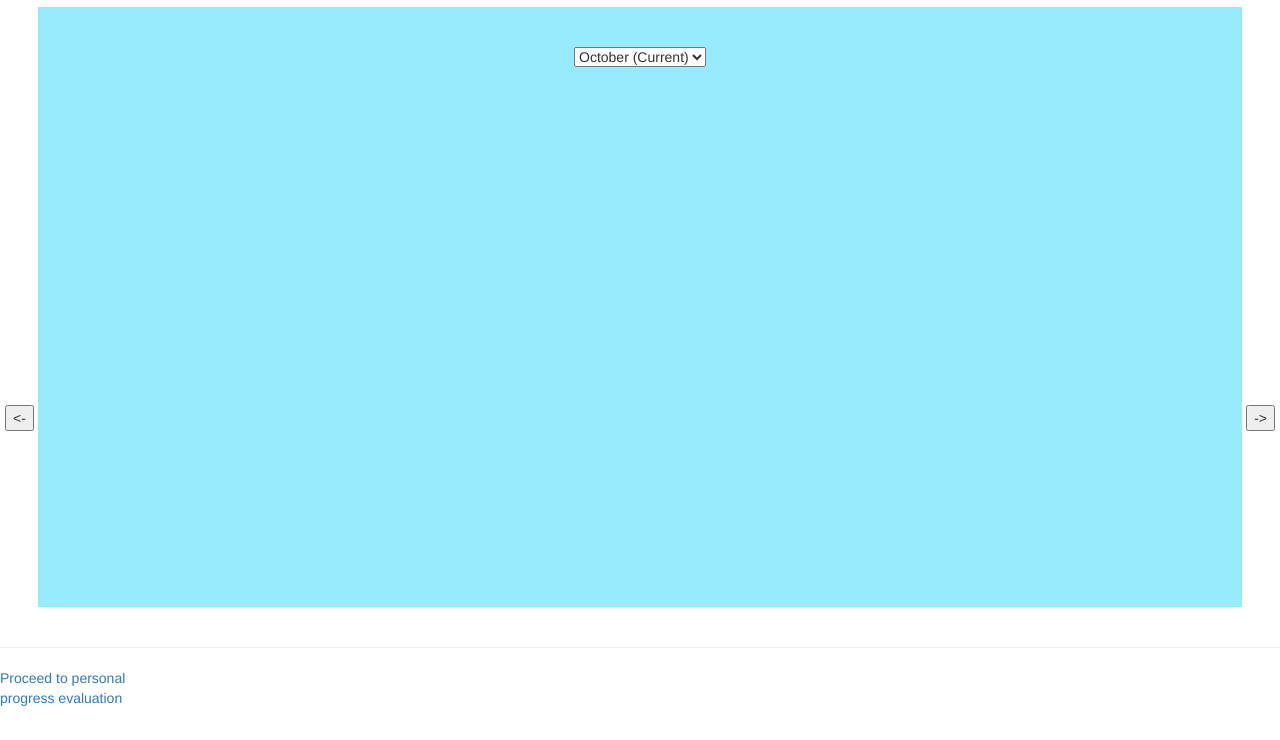
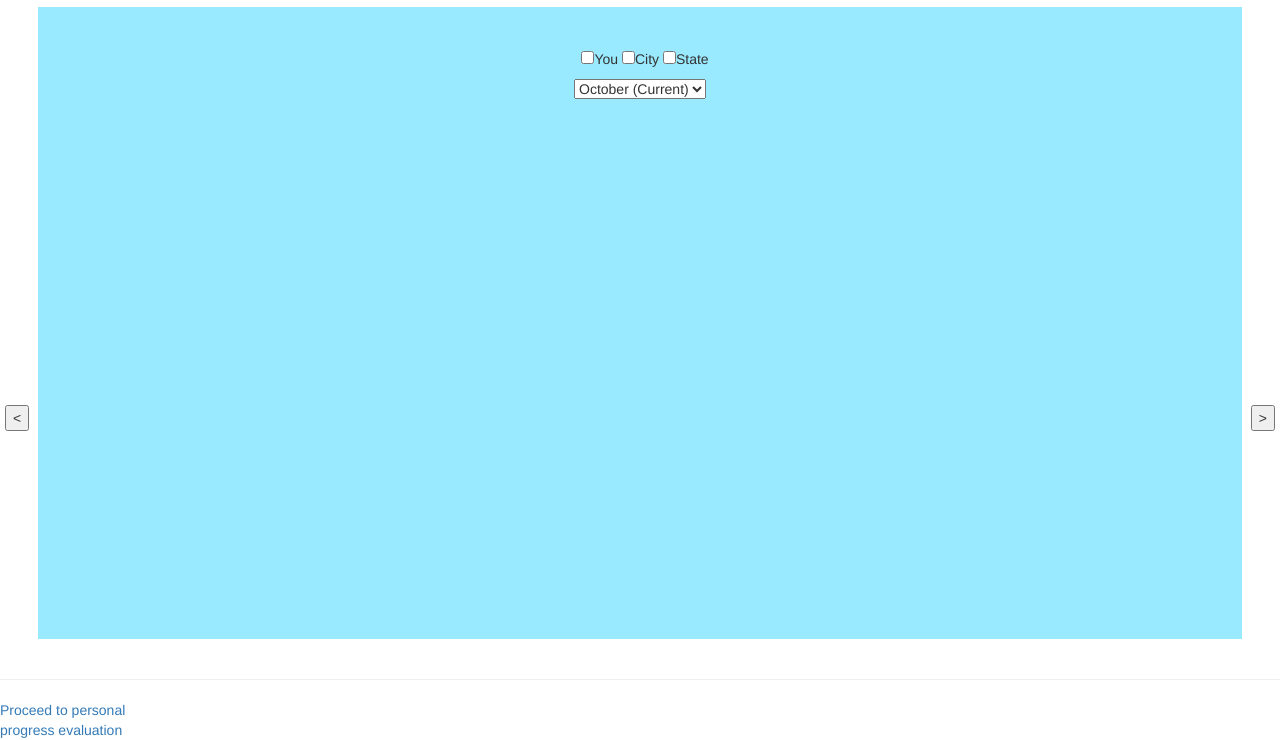
Before and after one commit to vinniechen/energyStats, a website: page src/comparisons.html in a window 1280 px wide. Shown: the part 115-855 px from the top of the page. Before the commit the page ends 823 px from the top, so only its background shows below. Drawn offline with nearby package versions, Linux system fonts and the light colour scheme.

Commit message:
Added Checkboxes

```diff
--- a/src/comparisons.html
+++ b/src/comparisons.html
@@ -31,14 +31,28 @@
 
 
         <h1> Evaluation </h1>
-        <button type = "button" id = "leftButton"><-</button>
-        <button type = "button" id = "rightButton">-></button>
+        <button type = "button" id = "leftButton"><</button>
+        <button type = "button" id = "rightButton">></button>
+
 
         <div id = "backgroundTab">
-            <div id = "itemSelection"><select>
-                <option value = "Current">October (Current)</option>
-                <option value = "September">September</option>
-            </select></div>
+            <div id = "itemSelection">
+                <ul>
+                    <li>
+                        <input type = "checkbox" name = "placeShow" value = "You">You
+                    </li>
+                    <li>
+                        <input type = "checkbox" name = "placeShow" value = "City">City
+                    </li>
+                    <li>
+                        <input type = "checkbox" name = "placeShow" value = "State">State
+                    </li>
+                </ul>
+                <select>
+                    <option value = "Current">October (Current)</option>
+                    <option value = "September">September</option>
+                </select>
+            </div>
 
             <div id = "crazyBreak"></div>
         </div>
--- a/src/stylesheets/comparisons.css
+++ b/src/stylesheets/comparisons.css
@@ -29,3 +29,11 @@ h1 {
 #crazyBreak {
     height: 500px;
 }
+
+ul {
+    margin-left: -30px;
+    list-style-type: none;
+}
+li {
+    display: inline;
+}
```
